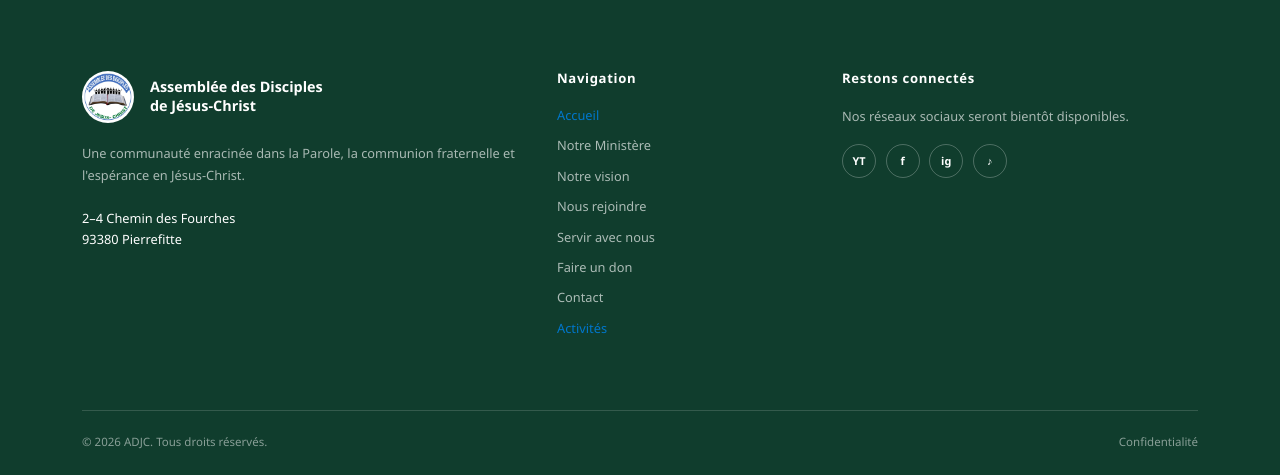
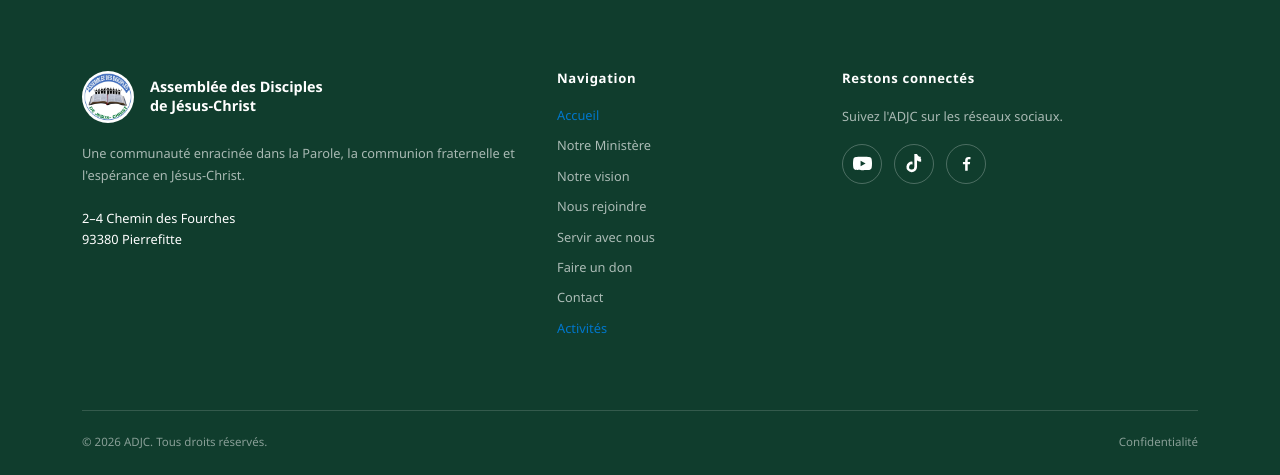
Before and after one commit to fsengele/ADJCWebsite, an ASP.NET Core app: page / in a window 1280 px wide. Shown: the part 4436-4911 px from the top of the page. Run offline with ASP.NET Core 8, Linux system fonts and the light colour scheme; style sheets or scripts are compiled from the project's sources; some libraries are stand-ins or nearby versions.

Commit message:
Improve accessible footer social links
Add YouTube, TikTok, and Facebook links with official URLs, inline SVG icons, accessible labels, and enhanced responsive hover and focus styling.

```diff
--- a/ADJCWebsite/Views/Shared/_Layout.cshtml
+++ b/ADJCWebsite/Views/Shared/_Layout.cshtml
@@ -83,9 +83,17 @@
                 </div>
                 <div class="col-6 col-lg-4">
                     <h2 class="footer-title">Restons connectés</h2>
-                    <p class="footer-muted">Nos réseaux sociaux seront bientôt disponibles.</p>
-                    <div class="social-links" aria-label="Réseaux sociaux à venir">
-                        <a class="social-link social-youtube" href="https://www.youtube.com/@@ev.arthurkiayinuaofficiel9560/videos" target="_blank" rel="noopener noreferrer" title="Chaîne YouTube officielle de l'ADJC" aria-label="Chaîne YouTube officielle de l'ADJC">YT</a><span title="Facebook">f</span><span title="Instagram">ig</span><span title="TikTok">♪</span>
+                    <p class="footer-muted">Suivez l'ADJC sur les réseaux sociaux.</p>
+                    <div class="social-links" aria-label="Réseaux sociaux">
+                        <a class="social-link social-youtube" href="https://www.youtube.com/@@ev.arthurkiayinuaofficiel9560/videos" target="_blank" rel="noopener noreferrer" title="Chaîne YouTube officielle de l'ADJC" aria-label="Chaîne YouTube officielle de l'ADJC">
+                            <svg viewBox="0 0 24 24" aria-hidden="true" focusable="false"><path d="M23.5 6.2a3 3 0 0 0-2.1-2.1C19.5 3.6 12 3.6 12 3.6s-7.5 0-9.4.5A3 3 0 0 0 .5 6.2 31 31 0 0 0 0 12a31 31 0 0 0 .5 5.8 3 3 0 0 0 2.1 2.1c1.9.5 9.4.5 9.4.5s7.5 0 9.4-.5a3 3 0 0 0 2.1-2.1A31 31 0 0 0 24 12a31 31 0 0 0-.5-5.8ZM9.6 15.6V8.4l6.3 3.6-6.3 3.6Z" /></svg>
+                        </a>
+                        <a class="social-link social-tiktok" href="https://www.tiktok.com/@@evarthurkiayinuao1?_r=1&amp;_t=ZN-9BinWEtKQCs" target="_blank" rel="noopener noreferrer" title="Compte TikTok officiel de l'ADJC" aria-label="Compte TikTok officiel de l'ADJC">
+                            <svg viewBox="0 0 24 24" aria-hidden="true" focusable="false"><path d="M16.6 5.8a5.6 5.6 0 0 0 3.3 1.1V3.5a3.4 3.4 0 0 1-1-.1 5.6 5.6 0 0 1-2.3-1.3A5.7 5.7 0 0 1 15.2 0h-3.4v16.4a3.3 3.3 0 1 1-2.3-3.2V9.7a6.7 6.7 0 1 0 5.7 6.7V8.1a9 9 0 0 0 5.2 1.7V6.4a5.7 5.7 0 0 1-3.8-.6Z" /></svg>
+                        </a>
+                        <a class="social-link social-facebook" href="https://www.facebook.com/share/1N7y3YkvnT/" target="_blank" rel="noopener noreferrer" title="Page Facebook officielle de l'ADJC" aria-label="Page Facebook officielle de l'ADJC">
+                            <svg viewBox="0 0 24 24" aria-hidden="true" focusable="false"><path d="M13.5 21v-8h2.7l.4-3h-3.1V8.1c0-.9.3-1.6 1.7-1.6h1.8V3.8c-.3 0-1.3-.1-2.5-.1-2.5 0-4.2 1.5-4.2 4.3V10H7.5v3h2.8v8h3.2Z" /></svg>
+                        </a>
                     </div>
                 </div>
             </div>
--- a/ADJCWebsite/wwwroot/css/site.css
+++ b/ADJCWebsite/wwwroot/css/site.css
@@ -154,8 +154,10 @@ h3 { font-size: 1.05rem; line-height: 1.3; margin-bottom: .75rem; }
 .homepage-teachings { border-left: 3px solid var(--emerald); padding-left: 1.25rem; }
 .homepage-teachings h3 { font-size: 1.35rem; margin-bottom: .6rem; }
 .homepage-teachings > p:not(.eyebrow) { color: var(--muted); font-size: .86rem; line-height: 1.7; margin-bottom: 1.1rem; }
-.social-links .social-link { align-items: center; border: 1px solid rgba(255,255,255,.25); border-radius: 50%; color: #fff; display: flex; font-size: .68rem; font-weight: 700; height: 34px; justify-content: center; width: 34px; }
-.social-links .social-link:hover { background: #fff; border-color: #fff; color: var(--forest); }
+.social-links .social-link { align-items: center; border: 1px solid rgba(255,255,255,.25); border-radius: 50%; color: #fff; display: flex; height: 40px; justify-content: center; transition: background .2s ease, border-color .2s ease, color .2s ease, transform .2s ease; width: 40px; }
+.social-links .social-link:hover, .social-links .social-link:focus-visible { background: #fff; border-color: #fff; color: var(--forest); transform: translateY(-2px); }
+.social-links .social-link:focus-visible { outline: 3px solid #9ed5b5; outline-offset: 3px; }
+.social-links .social-link svg { fill: currentColor; height: 19px; width: 19px; }
 .predications-hero { background: linear-gradient(135deg, var(--soft), #fff 68%); padding: 6rem 0; }
 .predications-hero h1 { max-width: 700px; }
 .predications-hero-lead { color: var(--muted); font-size: 1.08rem; line-height: 1.75; margin-bottom: 2rem; max-width: 600px; }
@@ -176,8 +178,7 @@ h3 { font-size: 1.05rem; line-height: 1.3; margin-bottom: .75rem; }
 .footer-title { color: #fff; font-size: .82rem; letter-spacing: .05em; margin-bottom: 1.3rem; }
 .footer-links li { color: rgba(255,255,255,.65); font-size: .8rem; margin-bottom: .7rem; }
 .footer-links a:hover { color: #9ed5b5; }
-.social-links { display: flex; gap: .6rem; }
-.social-links span { align-items: center; border: 1px solid rgba(255,255,255,.25); border-radius: 50%; color: #fff; display: flex; font-size: .68rem; font-weight: 700; height: 34px; justify-content: center; width: 34px; }
+.social-links { display: flex; flex-wrap: wrap; gap: .75rem; }
 .footer-bottom { border-top: 1px solid rgba(255,255,255,.15); color: rgba(255,255,255,.5); display: flex; font-size: .72rem; justify-content: space-between; margin-top: 3.5rem; padding-top: 1.4rem; }
 .footer-bottom a:hover { color: #fff; }
 .page-hero { background: var(--forest); color: #fff; overflow: hidden; padding: 5.2rem 0; }
```
